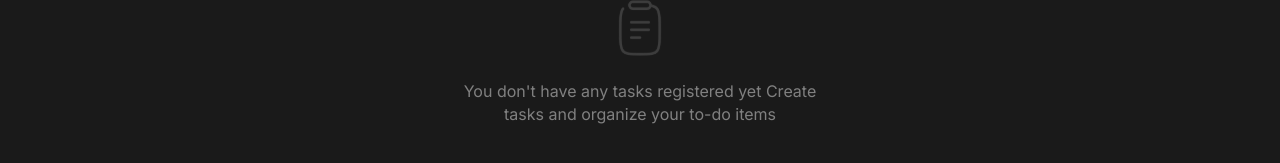
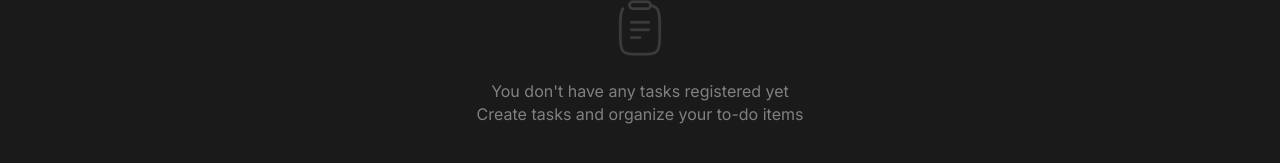
Before and after one commit to Ben-Tewfik/todo_list, a Next.js app: page / in a window 1280 px wide. Shown: the part 385-548 px from the top of the page. Built offline with nearby package versions, Linux system fonts and the light colour scheme.

Commit message:
change the max with for the paragraph

```diff
--- a/src/pages/index.js
+++ b/src/pages/index.js
@@ -49,7 +49,7 @@ export default function Home() {
         {/* tasks container */}
         <section className="border-t border-t-gray400 rounded-lg flex justify-center items-center flex-col gap-6 text-gray300 h-[244px]">
           <Image src={clipboard} alt="clipboard" />
-          <p className="leading-[140%] text-center max-w-[366px]">
+          <p className="leading-[140%] text-center max-w-[350px]">
             You don&apos;t have any tasks registered yet Create tasks and
             organize your to-do items
           </p>
```
